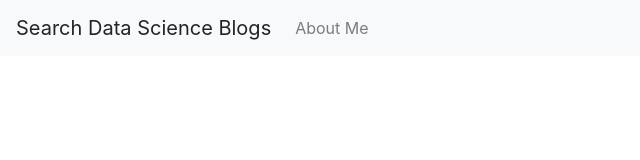
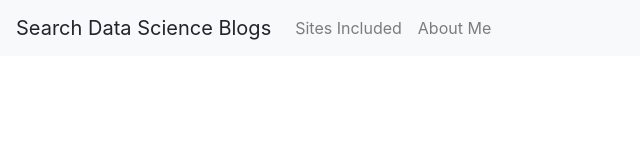
Before and after one commit to tonnamb/search-blogs, a plain HTML site: page index.html in a window 1280 px wide. Shown: the whole page, without its empty margins (0-640 px from the left). Drawn offline with nearby package versions, Linux system fonts and the light colour scheme.

Commit message:
Add sites included link

```diff
--- a/index.html
+++ b/index.html
@@ -28,6 +28,9 @@
     </button>
     <div class="collapse navbar-collapse" id="navbarText">
       <ul class="navbar-nav mr-auto">
+        <li class="nav-item">
+          <a class="nav-link" href="https://github.com/tonnamb/search-blogs">Sites Included</a>
+        </li>
         <li class="nav-item">
           <a class="nav-link" href="https://tonnamb.github.io/">About Me</a>
         </li>
```
